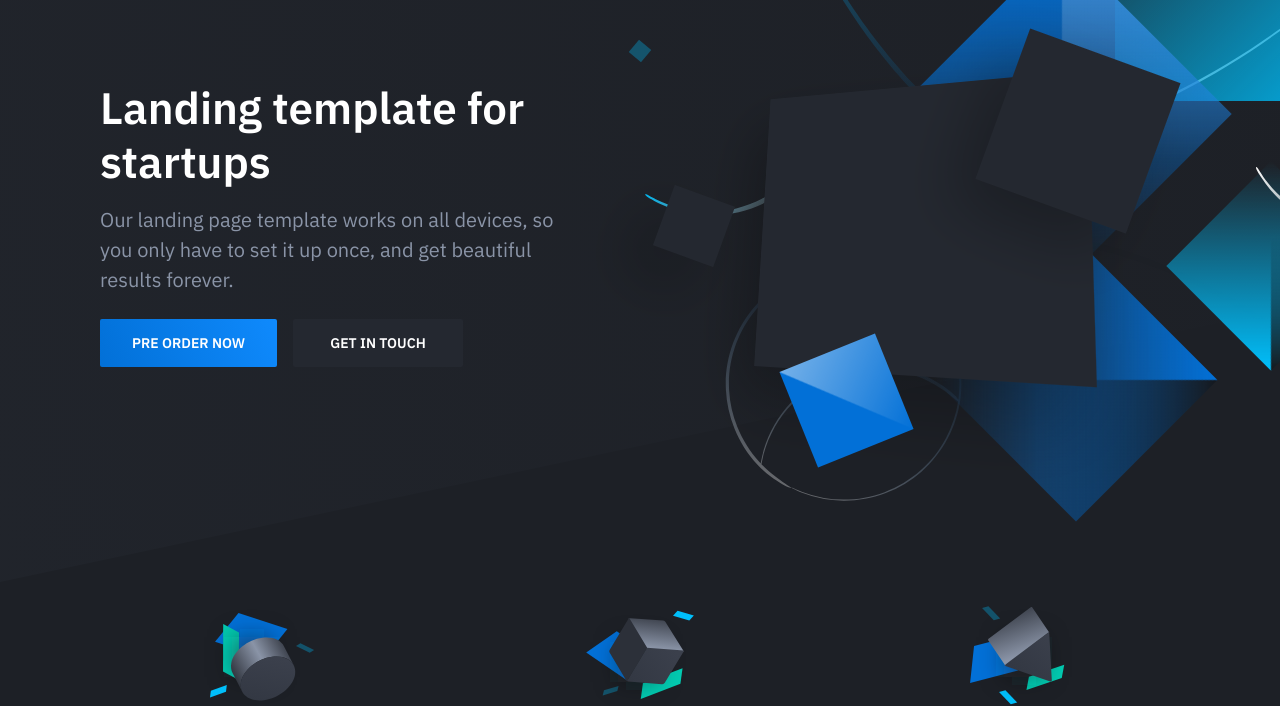
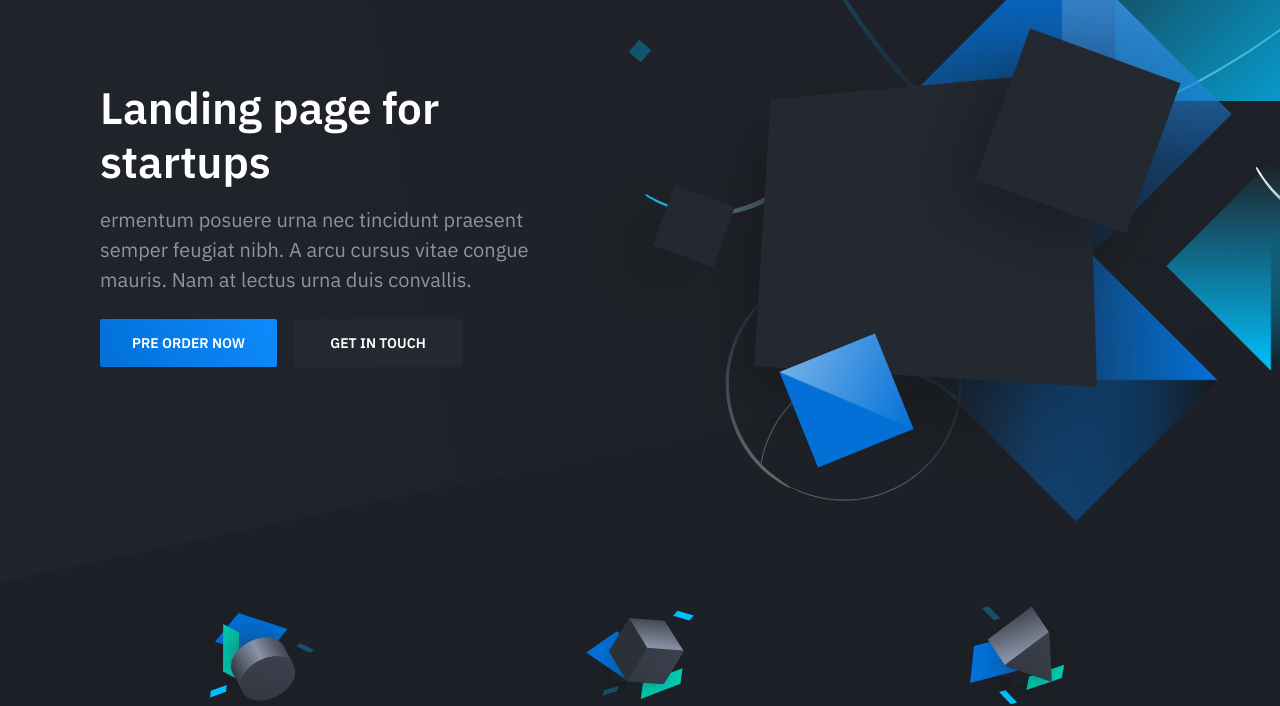
Before and after one commit to momenkamel/landing-page, a plain HTML site: page index.html in a window 1280 px wide. Shown: the part 118-824 px from the top of the page. Drawn offline with nearby package versions, Linux system fonts and the light colour scheme.

Commit message:
Update index.html

```diff
--- a/index.html
+++ b/index.html
@@ -4,7 +4,7 @@
     <meta charset="utf-8">
     <meta http-equiv="X-UA-Compatible" content="IE=edge">
     <meta name="viewport" content="width=device-width, initial-scale=1">
-    <title>Solid Template</title>
+    <title>Landing Page </title>
     <link href="https://fonts.googleapis.com/css?family=IBM+Plex+Sans:400,600" rel="stylesheet">
     <link rel="stylesheet" href="dist/css/style.css">
 	<script src="https://unpkg.com/animejs@3.0.1/lib/anime.min.js"></script>
@@ -31,8 +31,8 @@
                 <div class="container">
                     <div class="hero-inner">
 						<div class="hero-copy">
-	                        <h1 class="hero-title mt-0">Landing template for startups</h1>
-	                        <p class="hero-paragraph">Our landing page template works on all devices, so you only have to set it up once, and get beautiful results forever.</p>
+	                        <h1 class="hero-title mt-0">Landing page for startups</h1>
+	                        <p class="hero-paragraph">ermentum posuere urna nec tincidunt praesent semper feugiat nibh. A arcu cursus vitae congue mauris. Nam at lectus urna duis convallis. </p>
 	                        <div class="hero-cta"><a class="button button-primary" href="#">Pre order now</a><a class="button" href="#">Get in touch</a></div>
 						</div>
 						<div class="hero-figure anime-element">
```
